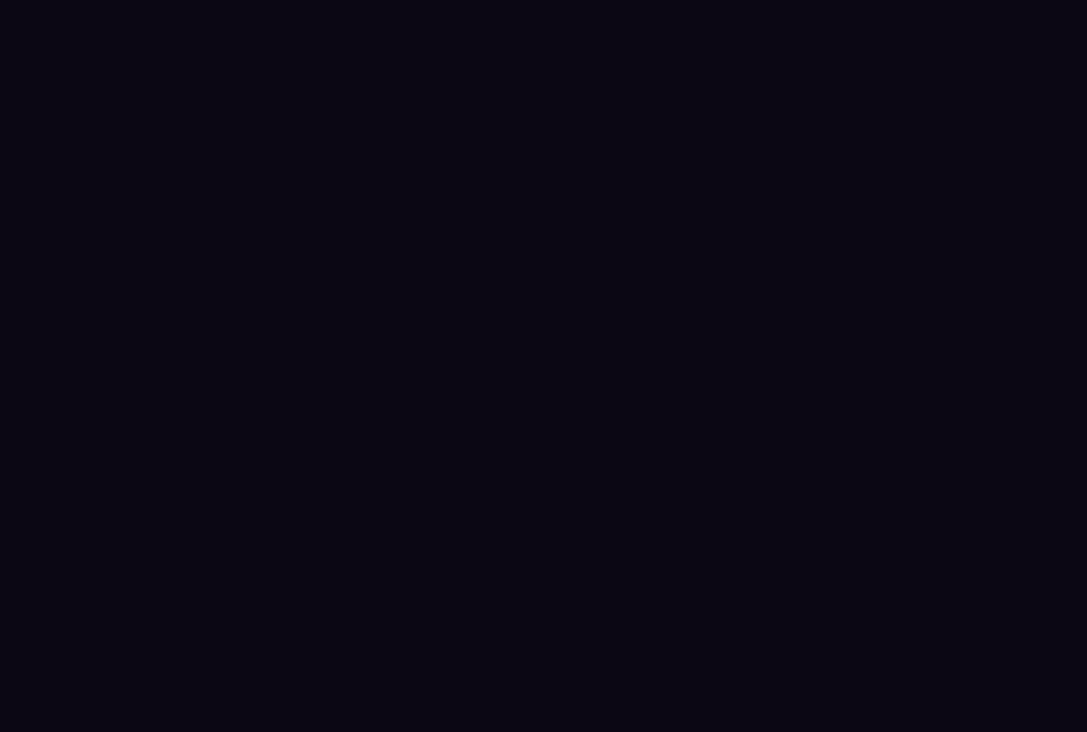
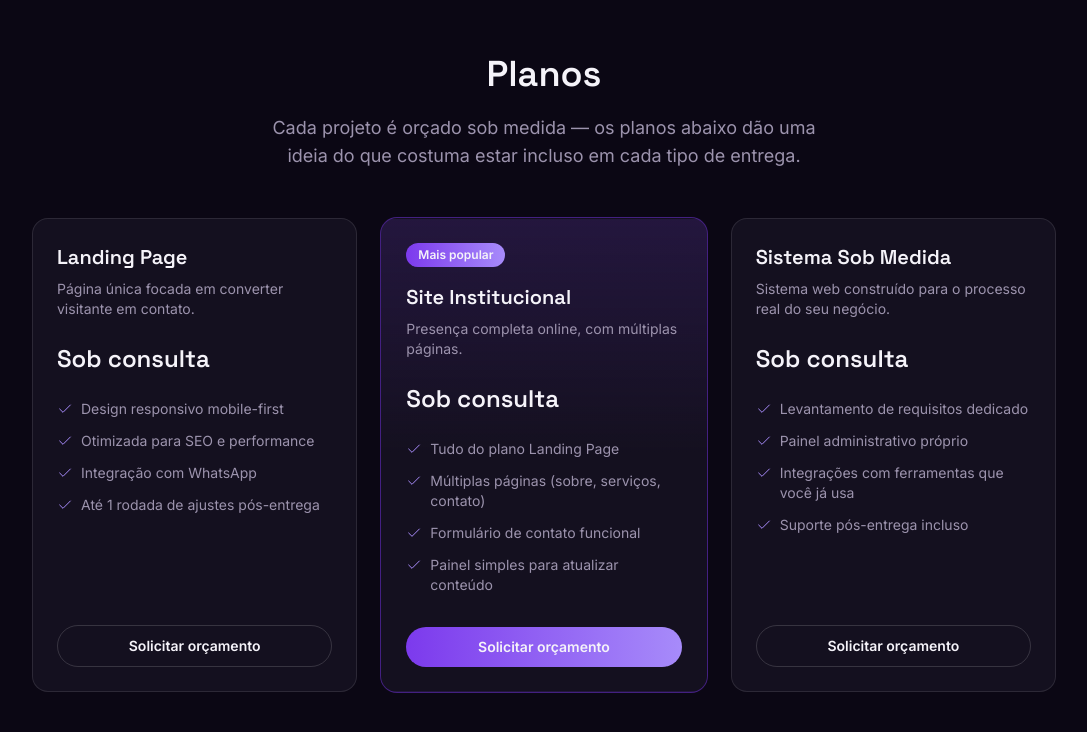
Before and after one commit to AzuosDev/AzuosDev-ig, a Next.js app in the folder azuos-landing/: page / in a window 1280 px wide. Shown: the part 4292-5024 px from the top of the page, without its empty margins (96-1183 px from the left). Before the commit the page ends 4234 px from the top, so only its background shows below. Built offline with nearby package versions, Linux system fonts and the light colour scheme.

Commit message:
Implement Planos section
Three plan tiers with feature checklists, "Sob consulta" pricing, and
a highlighted middle tier, each CTA opening a prefilled WhatsApp link.

```diff
--- a/azuos-landing/src/components/sections/Planos.tsx
+++ b/azuos-landing/src/components/sections/Planos.tsx
@@ -1,3 +1,126 @@
+import { getWhatsAppLink } from "@/lib/whatsapp";
+
+type Plano = {
+  nome: string;
+  descricao: string;
+  itens: string[];
+  destaque?: boolean;
+};
+
+const planos: Plano[] = [
+  {
+    nome: "Landing Page",
+    descricao: "Página única focada em converter visitante em contato.",
+    itens: [
+      "Design responsivo mobile-first",
+      "Otimizada para SEO e performance",
+      "Integração com WhatsApp",
+      "Até 1 rodada de ajustes pós-entrega",
+    ],
+  },
+  {
+    nome: "Site Institucional",
+    descricao: "Presença completa online, com múltiplas páginas.",
+    itens: [
+      "Tudo do plano Landing Page",
+      "Múltiplas páginas (sobre, serviços, contato)",
+      "Formulário de contato funcional",
+      "Painel simples para atualizar conteúdo",
+    ],
+    destaque: true,
+  },
+  {
+    nome: "Sistema Sob Medida",
+    descricao: "Sistema web construído para o processo real do seu negócio.",
+    itens: [
+      "Levantamento de requisitos dedicado",
+      "Painel administrativo próprio",
+      "Integrações com ferramentas que você já usa",
+      "Suporte pós-entrega incluso",
+    ],
+  },
+];
+
 export default function Planos() {
-  return null;
+  return (
+    <section id="planos" className="px-6 py-20 sm:py-28">
+      <div className="mx-auto max-w-3xl text-center">
+        <h2 className="font-display text-3xl font-semibold text-text-primary sm:text-4xl">
+          Planos
+        </h2>
+        <p className="mt-5 text-balance text-base text-text-secondary sm:text-lg">
+          Cada projeto é orçado sob medida — os planos abaixo dão uma ideia do
+          que costuma estar incluso em cada tipo de entrega.
+        </p>
+      </div>
+
+      <div className="mx-auto mt-12 grid max-w-5xl grid-cols-1 gap-6 sm:grid-cols-2 lg:grid-cols-3">
+        {planos.map((plano) => (
+          <div
+            key={plano.nome}
+            className={`flex flex-col rounded-2xl border p-6 ${
+              plano.destaque
+                ? "border-transparent bg-surface bg-gradient-to-b from-brand-start/15 via-surface to-surface shadow-[0_0_0_1px_rgba(124,58,237,0.5)]"
+                : "border-white/10 bg-surface"
+            }`}
+          >
+            {plano.destaque && (
+              <span className="mb-4 w-fit rounded-full bg-gradient-to-r from-brand-start to-brand-end px-3 py-1 text-xs font-semibold text-text-primary">
+                Mais popular
+              </span>
+            )}
+
+            <h3 className="font-display text-xl font-semibold text-text-primary">
+              {plano.nome}
+            </h3>
+            <p className="mt-2 text-sm text-text-secondary">
+              {plano.descricao}
+            </p>
+
+            <p className="mt-6 font-display text-2xl font-semibold text-text-primary">
+              Sob consulta
+            </p>
+
+            <ul className="mt-6 flex-1 space-y-3">
+              {plano.itens.map((item) => (
+                <li
+                  key={item}
+                  className="flex items-start gap-2 text-sm text-text-secondary"
+                >
+                  <svg
+                    viewBox="0 0 24 24"
+                    fill="none"
+                    stroke="currentColor"
+                    strokeWidth={1.5}
+                    strokeLinecap="round"
+                    strokeLinejoin="round"
+                    className="mt-0.5 h-4 w-4 shrink-0 text-brand-end"
+                    aria-hidden="true"
+                  >
+                    <polyline points="20 6 9 17 4 12" />
+                  </svg>
+                  {item}
+                </li>
+              ))}
+            </ul>
+
+            <a
+              href={getWhatsAppLink(
+                `Quero solicitar um orçamento para o plano ${plano.nome}`,
+              )}
+              target="_blank"
+              rel="noopener noreferrer"
+              className={`mt-8 inline-flex items-center justify-center rounded-full px-5 py-2.5 text-sm font-semibold transition-colors ${
+                plano.destaque
+                  ? "bg-gradient-to-r from-brand-start to-brand-end text-text-primary hover:opacity-90"
+                  : "border border-white/15 text-text-primary hover:border-brand-end/50 hover:bg-white/5"
+              }`}
+            >
+              Solicitar orçamento
+            </a>
+          </div>
+        ))}
+      </div>
+    </section>
+  );
 }
```
